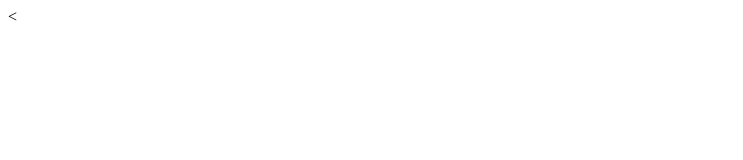
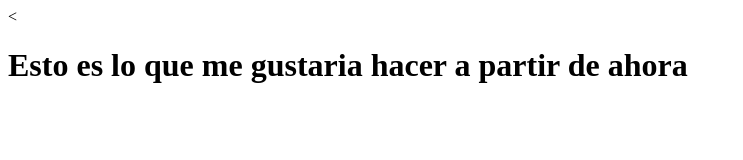
Before and after one commit to Alphanetmonic/proyecto2, a plain HTML site: page index.html in a window 1280 px wide. Shown: the whole page, without its empty margins (0-743 px from the left). Drawn offline with Linux system fonts and the light colour scheme.

Commit message:
Modificacion de la primera pagina

```diff
--- a/index.html
+++ b/index.html
@@ -3,7 +3,8 @@
 <head>
 	<title>Esta es la nueva pagina que se va a hacer.</title>
 </head>
+
 <body>
-
+<h1>Esto es lo que me gustaria hacer a partir de ahora</h1>
 </body>
 </html>
```
